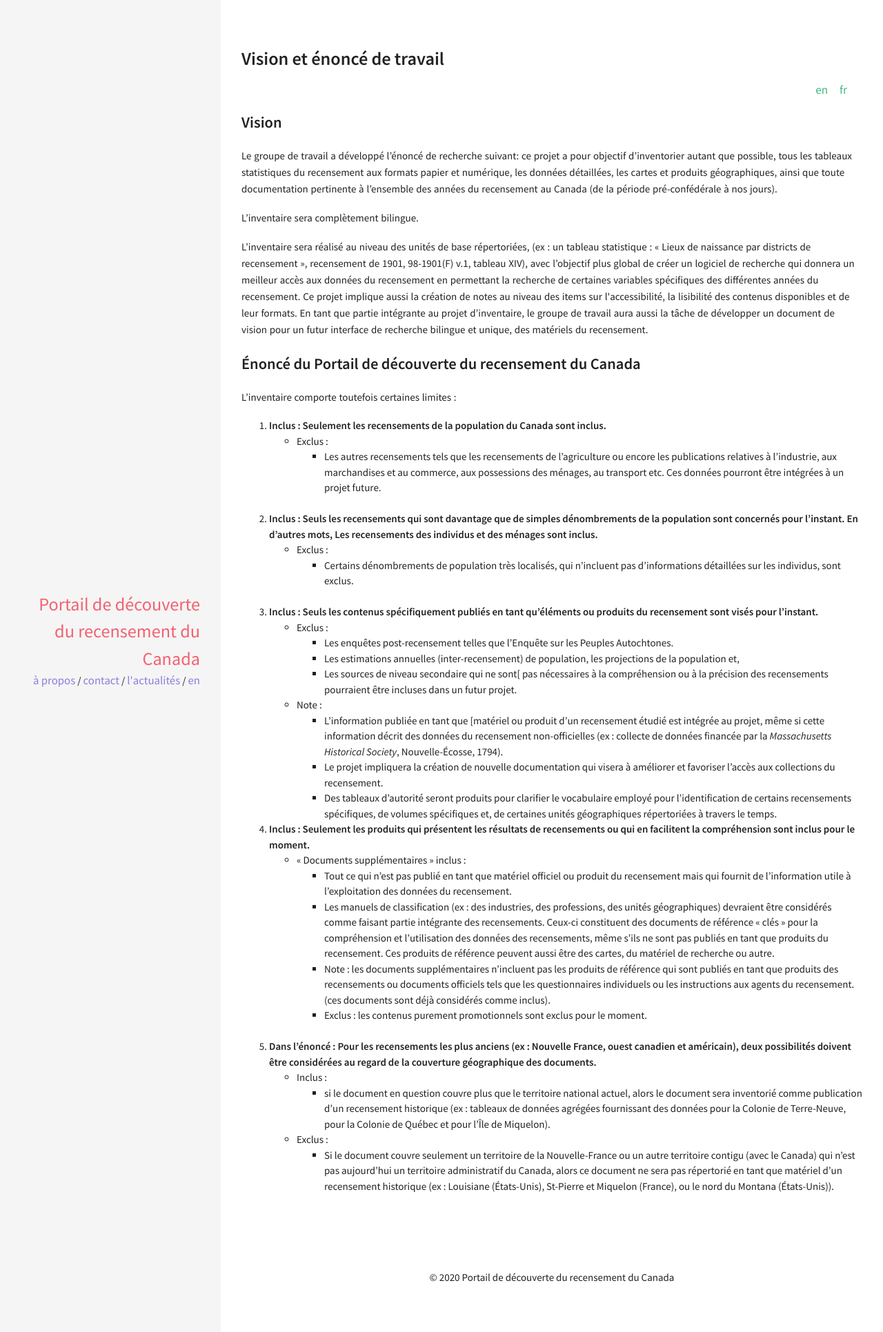
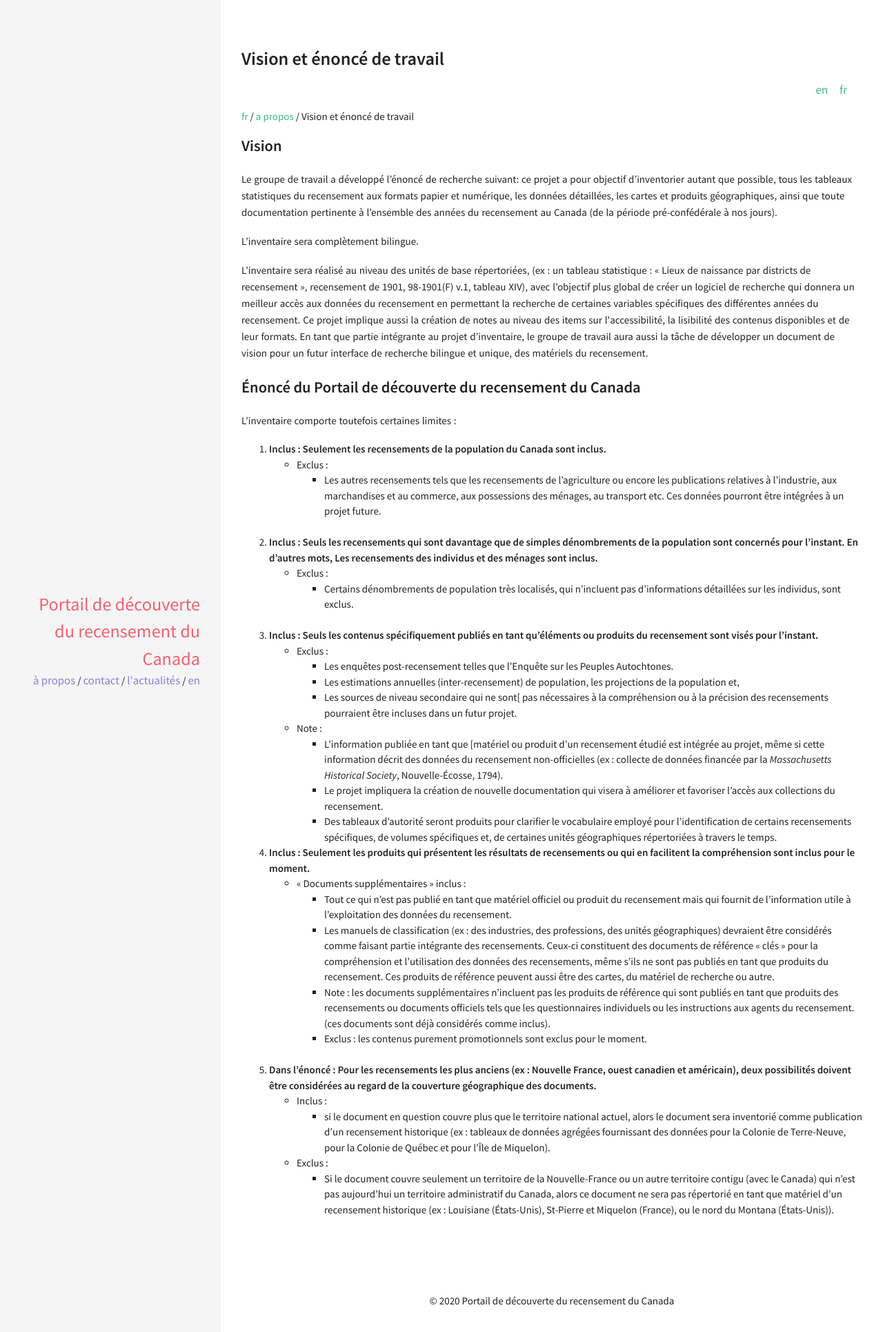
Before and after one commit to census-recensement/census-recensement.github.io, a Jekyll site: the page built from fr/a-propos/vision.md, in a window 1280 px wide. Shown: the top 1931 px of the page at 69% size. Built offline with Jekyll 4.4.1, drawn with Linux system fonts in a browser that asks for light colours.

Commit message:
adding breadcrumbs and reorganizing directories

```diff
--- /dev/null
+++ b/_includes/breadcrumbs.html
@@ -0,0 +1,17 @@
+<!-- https://raw.githubusercontent.com/jhvanderschee/jekyllcodex/gh-pages/_includes/breadcrumbs.html  -->
+
+<div id="breadcrumbs">
+{% assign crumbs = page.url | remove:'/index.html' | split: '/' %}
+
+{% assign pages=site.pages | where:"ref", page.ref | sort: 'lang' %}
+
+<a href="{{ site.url }}/{{ page.lang}}" class="{{ page.lang }}">{{ page.lang }}</a>
+
+{% for crumb in crumbs offset: 2 %}
+  {% if forloop.last %}
+    / {{ page.title }}
+  {% else %}
+    / <a href="{% assign crumb_limit = forloop.index | plus: 2 %}{% for crumb in crumbs limit: crumb_limit %}{{ crumb | append: '/' | replace:'without-plugin/','without-plugins/' }}{% endfor %}">{{ crumb | replace:'-',' ' | remove:'.html' }}</a>
+  {% endif %}
+{% endfor %}
+</div>
--- a/_layouts/page.html
+++ b/_layouts/page.html
@@ -5,9 +5,10 @@ layout: default
   <div id="page">
     <header class="page-header">
       <h2>{{ page.title }}</h2>
+
       {% include language-selector.html %}
     </header>
-
+  {% include breadcrumbs.html %}
     <article class="page-content">
       {{ content }}
     </article>
--- a/fr/a-propos.md
+++ b/fr/a-propos.md
@@ -5,6 +5,6 @@ lang: fr
 ref: about
 ---
 
-[Vision et énoncé de travail]({% link fr/vision.md %})
+[Vision et énoncé de travail]({% link fr/a-propos/vision.md %})
 
-[Inventaire du recensement]({% link fr/inventaire.md %})
+[Inventaire du recensement]({% link fr/a-propos/inventaire.md %})
```
Also changed, not shown: en/about.md (+2 -2 lines), en/about/inventory.md (renamed from en/inventory.md), en/about/vision.md (renamed from en/vision.md), fr/a-propos/inventaire.md (renamed from fr/inventaire.md), fr/a-propos/vision.md (renamed from fr/vision.md).
